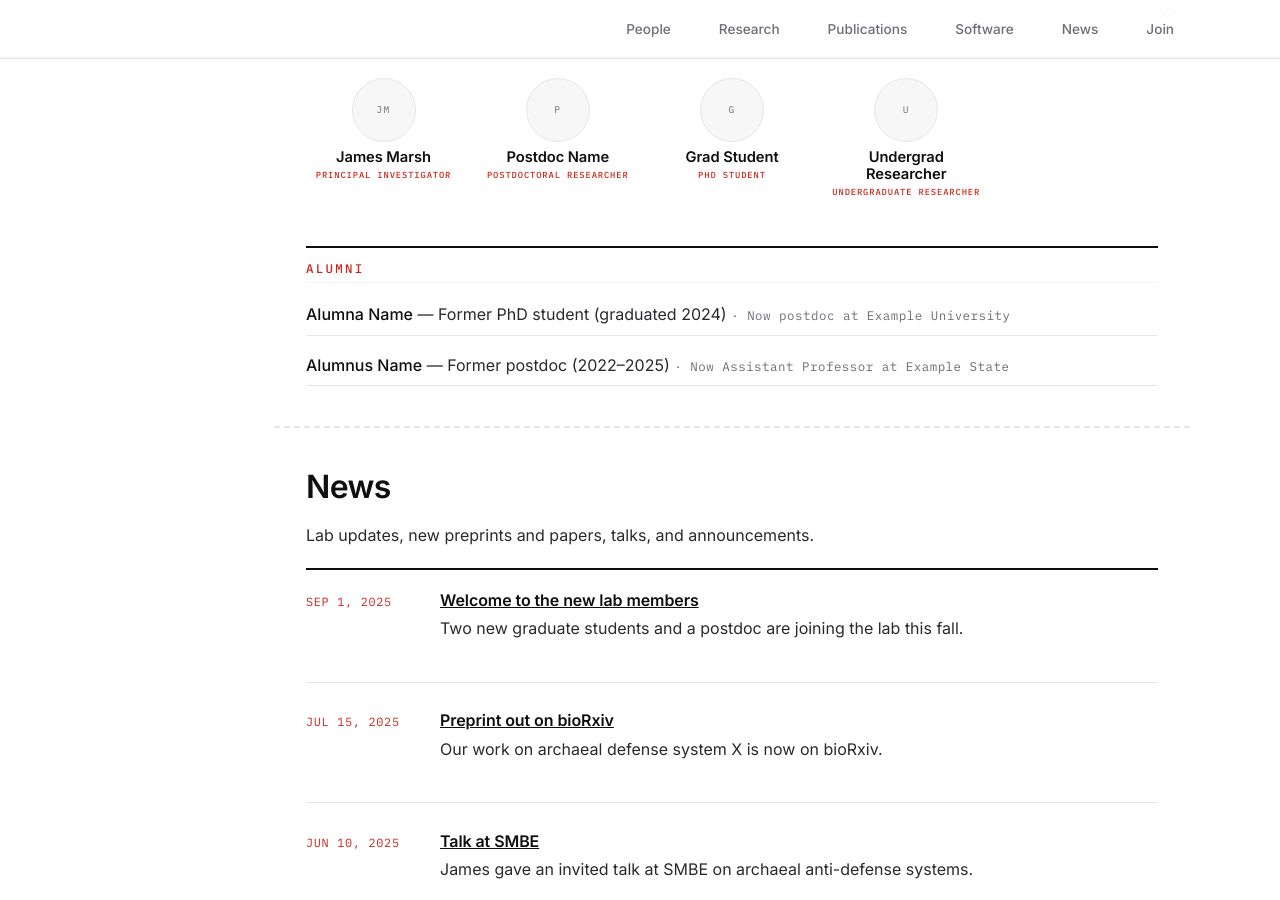
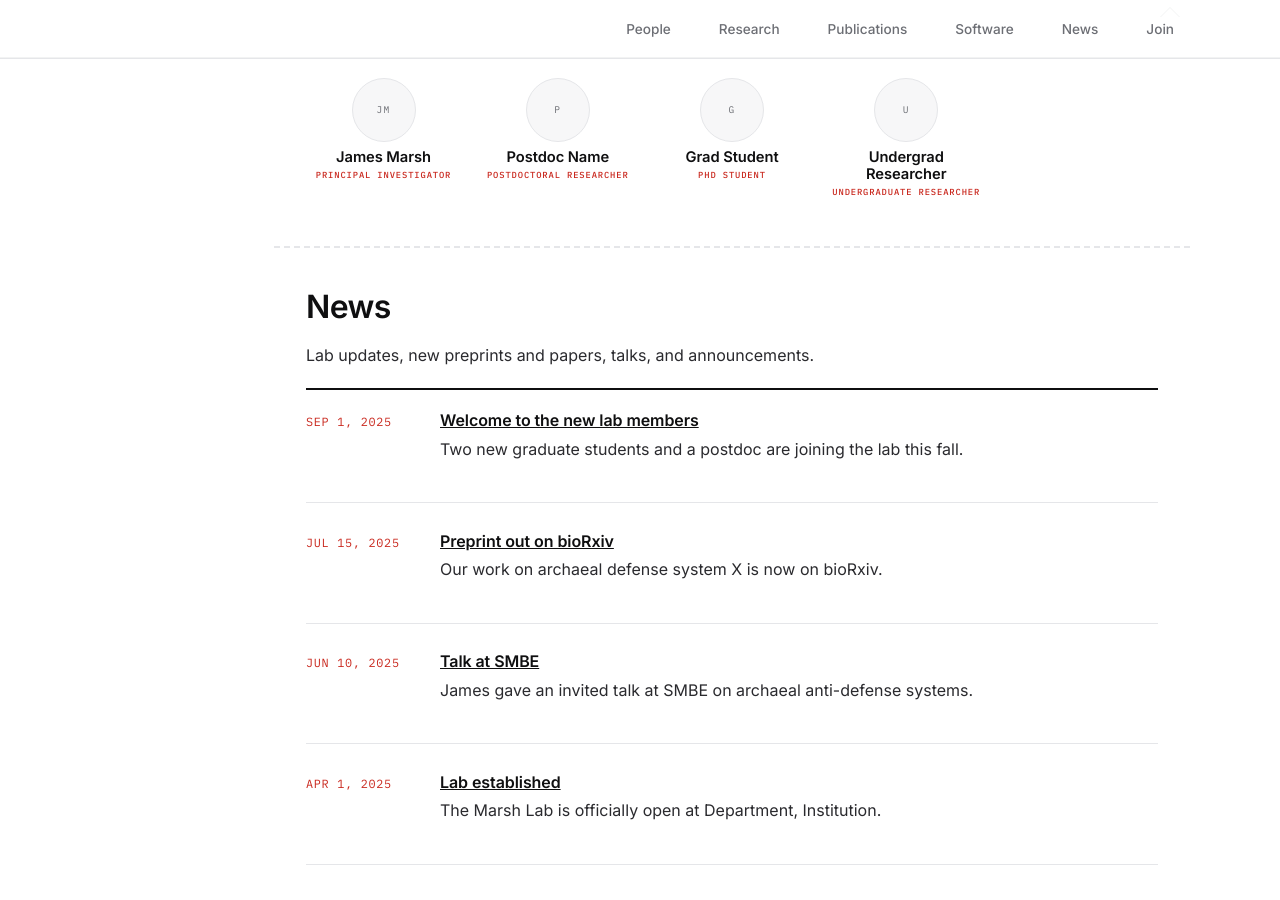
Before and after one commit to marshomics/marshomics.github.io, a Jekyll site: the page built from _pages/about.md, in a window 1280 px wide and 900 px high, scrolled down 624 px. Built offline with Jekyll 4.4.1, drawn with Linux system fonts in a browser that asks for light colours; a script bundle is joined from its source files by our own code; library files that are not in the unit come from our copies.

Commit message:
Update about.md

```diff
--- a/_pages/about.md
+++ b/_pages/about.md
@@ -120,18 +120,6 @@ redirect_from:
       </div>
     </article>
   </div>
-
-  <h2 class="alt-alumni-title">Alumni</h2>
-  <ul class="alt-alumni">
-    <li class="alt-alumni__item">
-      <span class="alt-alumni__name">Alumna Name</span> &mdash; Former PhD student (graduated 2024)
-      <span class="alt-alumni__next"> &middot; Now postdoc at Example University</span>
-    </li>
-    <li class="alt-alumni__item">
-      <span class="alt-alumni__name">Alumnus Name</span> &mdash; Former postdoc (2022&ndash;2025)
-      <span class="alt-alumni__next"> &middot; Now Assistant Professor at Example State</span>
-    </li>
-  </ul>
 </section>
 
 <hr class="main-divider">
```
